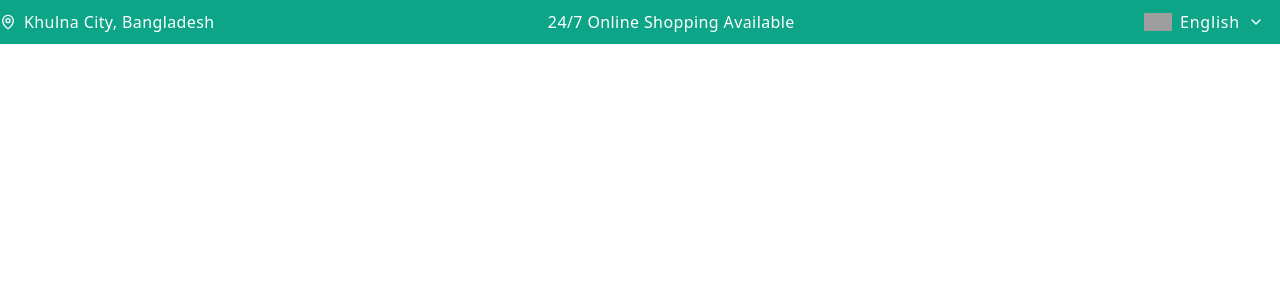
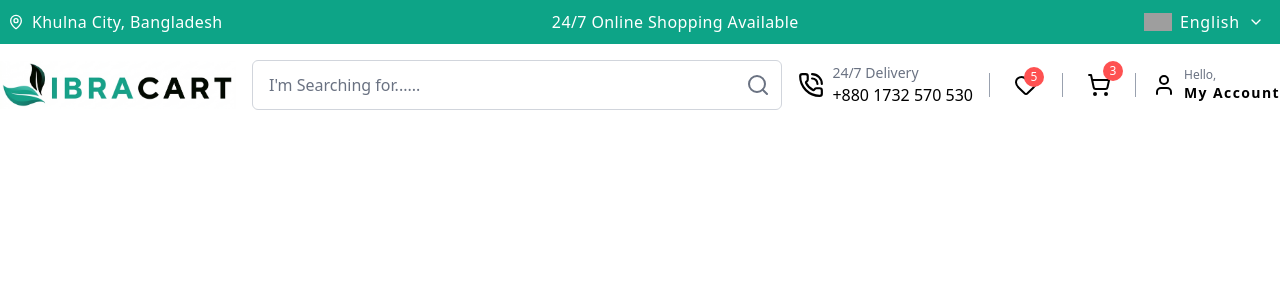
Before and after one commit to IbrahimGazi2022/IbraCart, a React (Vite) app in the folder frontend/: page / in a window 1280 px wide. Shown: the top 300 px of the page. Built offline with nearby package versions, Linux system fonts and the light colour scheme; grey boxes are pictures that could not be loaded.

Commit message:
complete responsive header with performance improvements

```diff
--- a/frontend/src/App.jsx
+++ b/frontend/src/App.jsx
@@ -1,10 +1,11 @@
 import React from 'react';
-import { AnnouncementBar } from './components';
+import { AnnouncementBar, Header } from './components';
 
 const App = () => {
   return (
     <>
       <AnnouncementBar />
+      <Header />
     </>
   );
 };
--- a/frontend/src/components/index.js
+++ b/frontend/src/components/index.js
@@ -1,2 +1,3 @@
 // -- LAYOUT COMPONENTS --
+export { default as Header } from "../components/layout/Header/Header";
 export { default as AnnouncementBar } from "../components/layout/AnnouncementBar/AnnouncementBar";
--- a/frontend/src/components/layout/AnnouncementBar/AnnouncementBar.jsx
+++ b/frontend/src/components/layout/AnnouncementBar/AnnouncementBar.jsx
@@ -4,7 +4,7 @@ import { motion, AnimatePresence } from 'framer-motion';
 
 // --- ALL CONSTANTS HERE ---
 const LANGUAGES = [
-    { code: 'bn', name: 'বাংলা', flag: 'https://flagcdn.com/w40/bd.png' },
+    { code: 'bn', name: 'Bangla', flag: 'https://flagcdn.com/w40/bd.png' },
     { code: 'en', name: 'English', flag: 'https://flagcdn.com/w40/us.png' },
     { code: 'de', name: 'Deutsch', flag: 'https://flagcdn.com/w40/de.png' },
     { code: 'es', name: 'Español', flag: 'https://flagcdn.com/w40/es.png' }
@@ -151,7 +151,7 @@ LanguageDropdown.displayName = 'LanguageDropdown';
 const AnnouncementBar = () => {
     return (
         <section className="w-full bg-primary">
-            <div className="max-w-7xl mx-auto py-0.5 pl-2 md:pl-0 text-white flex justify-between items-center">
+            <div className="max-w-7xl mx-auto py-0.5 pl-2 text-white flex justify-between items-center">
                 <LocationSection />
                 <AnnouncementSlider />
                 <LanguageDropdown />
--- /dev/null
+++ b/frontend/src/components/layout/Header/Header.jsx
@@ -0,0 +1,166 @@
+import React, { memo, useCallback, useState } from 'react';
+import { Search, PhoneCall, Heart, ShoppingCart, User } from 'lucide-react';
+
+// --- ALL CONSTANTS HERE ---
+const CONFIG = {
+    logo: '../img/logo/logo.png',
+    contactNumber: "+880 1732 570 530",
+    delivaryTime: "24/7 Delivery",
+    cartCount: 3,
+    wishlistCount: 5
+};
+
+// --- LOGO ---
+const Logo = memo(() => {
+    return (
+        <a
+            href="/"
+            className="shrink-0 flex items-center hover:opacity-80 transition-opacity"
+            aria-label="Go to homepage"
+        >
+            <img
+                src={CONFIG.logo}
+                alt="Company Logo"
+                className='h-8 md:h-10 lg:h-12 w-auto object-contain'
+            />
+        </a>
+    );
+});
+
+// --- SEARCH BOX ---
+const SearchBox = memo(() => {
+    const [searchQuery, setSearchQuery] = useState('');
+
+    const handleChange = useCallback((e) => {
+        setSearchQuery(e.target.value);
+    }, []);
+
+    const handleSearch = useCallback(() => {
+        console.log('Searching:', searchQuery);
+    }, [searchQuery]);
+
+    return (
+        <div className='hidden md:block md:flex-1 max-w-xs md:max-w-md lg:max-w-xl'>
+            <div className='relative'>
+                <input
+                    type="text"
+                    value={searchQuery}
+                    onChange={handleChange}
+                    placeholder="I'm Searching for......"
+                    className="w-full px-4 py-2 md:py-3 pr-10 border border-gray-300 rounded-md focus:outline-none focus:ring-2 focus:ring-primary placeholder-gray-500"
+                />
+                <button onClick={handleSearch} className='absolute right-3 top-1/2 -translate-y-1/2 text-gray-500 hover:text-primary'>
+                    <Search size={24} />
+                </button>
+            </div>
+        </div>
+    );
+});
+
+// --- CONTACT DETAILS ---
+const ContactNumber = memo(() => (
+    <a href={`tel:${CONFIG.contactNumber}`}
+        className="hidden lg:flex items-center gap-2 hover:text-primary transition-colors"
+    >
+        <PhoneCall size={26} />
+        <div className='flex flex-col'>
+            <span className="text-xs lg:text-sm text-gray-500 font-medium">{CONFIG.delivaryTime}</span>
+            <span className="text-sm lg:text-base font-medium">{CONFIG.contactNumber}</span>
+        </div>
+    </a>
+));
+
+
+// --- WISHLIST ICON COMPONENT ---
+const WishlistIcon = memo(() => (
+    <button
+        className="relative p-1 md:p-2 hover:bg-gray-100 rounded-full transition-colors"
+        aria-label="Wishlist"
+    >
+        <Heart size={20} className='md:w-6 md:h-6' />
+        {CONFIG.wishlistCount > 0 && (
+            <span className="absolute top-0 right-0 md:top-0.5 md:right-0.5 bg-secondary text-white text-xs rounded-full w-4 h-4 md:w-5 md:h-5 flex items-center justify-center">
+                {CONFIG.wishlistCount}
+            </span>
+        )}
+    </button>
+));
+
+// --- CART ICON ---
+const CartIcon = memo(() => (
+    <button
+        className="relative p-1 md:p-2 hover:bg-gray-100 rounded-full transition-colors"
+        aria-label="Shopping Cart"
+    >
+        <ShoppingCart size={20} className="md:w-6 md:h-6" />
+        {CONFIG.cartCount > 0 && (
+            <span className="absolute -top-0.5 -right-0.5 md:-top-1 md:-right-1 bg-secondary text-white text-xs rounded-full w-4 h-4 md:w-5 md:h-5 flex items-center justify-center">
+                {CONFIG.cartCount}
+            </span>
+        )}
+    </button>
+));
+
+
+// --- USER ICON COMPONENT ---
+const UserIcon = memo(() => (
+    <button
+        className="flex items-center gap-1 md:gap-2 p-1 md:p-0 hover:bg-gray-100 rounded-full transition-colors"
+        aria-label="User Account"
+    >
+        <User size={20} className="w-5 h-5 md:w-6 md:h-6" />
+        <div className="hidden md:flex flex-col items-start">
+            <span className="text-xs text-gray-500 font-medium">Hello,</span>
+            <span className="text-sm font-semibold tracking-widest">My Account</span>
+        </div>
+    </button>
+));
+
+
+// --- HAMBURGER MENU ---
+const HamburgerMenu = memo(() => {
+    const [isOpen, setIsOpen] = useState(false);
+
+    const toggleMenu = useCallback(() => {
+        setIsOpen(prev => !prev);
+    }, []);
+
+    return (
+        <button
+            onClick={toggleMenu}
+            className="md:hidden flex flex-col gap-1 -p-2 hover:bg-gray-100 rounded transition-colors"
+            aria-label="Toggle menu"
+        >
+            <span className={`w-6 h-[2.5px] bg-primary transition-transform ${isOpen ? 'rotate-45 translate-y-[6.5px]' : ''}`}></span>
+            <span className={`w-6 h-[2.5px] bg-primary transition-opacity ${isOpen ? 'opacity-0' : ''}`}></span>
+            <span className={`w-6 h-[2.5px] bg-primary transition-transform ${isOpen ? '-rotate-45 -translate-y-[6.5px]' : ''}`}></span>
+        </button>
+    );
+});
+
+// --- DIVIDER COMPONENT ---
+const Divider = memo(() => (
+    <div className="hidden md:block h-6 w-px bg-gray-400"></div>
+));
+
+// --- MAIN COMPONENT ---
+const Header = () => {
+    return (
+        <header className='w-full py-4'>
+            <div className='max-w-7xl mx-auto px-4 md:px-6 lg:px-0 flex gap-4 items-center'>
+                <Logo />
+                <SearchBox />
+                <ContactNumber />
+                <Divider />
+                <WishlistIcon />
+                <Divider />
+                <CartIcon />
+                <Divider />
+                <UserIcon />
+                <HamburgerMenu />
+            </div>
+        </header>
+    );
+};
+
+export default Header;
```
Also changed, not shown: frontend/public/img/logo/logo.png (added).
